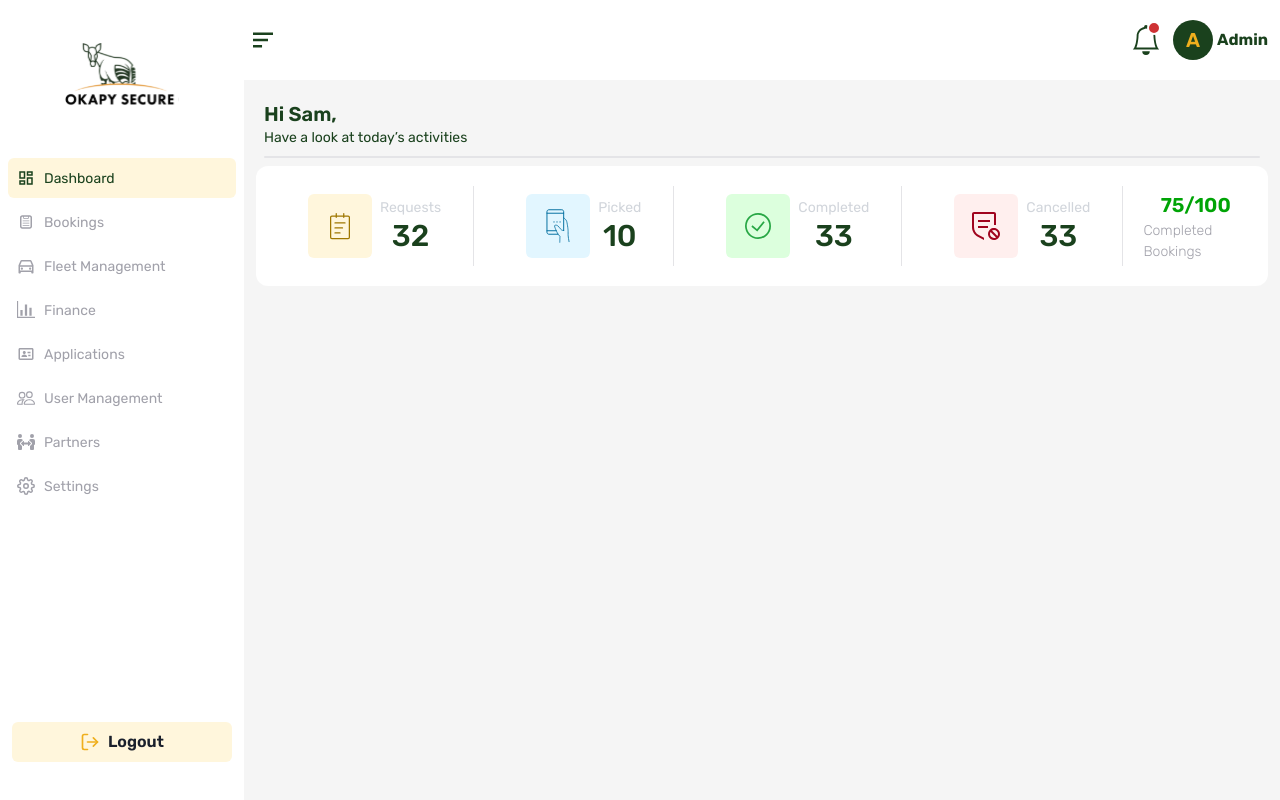
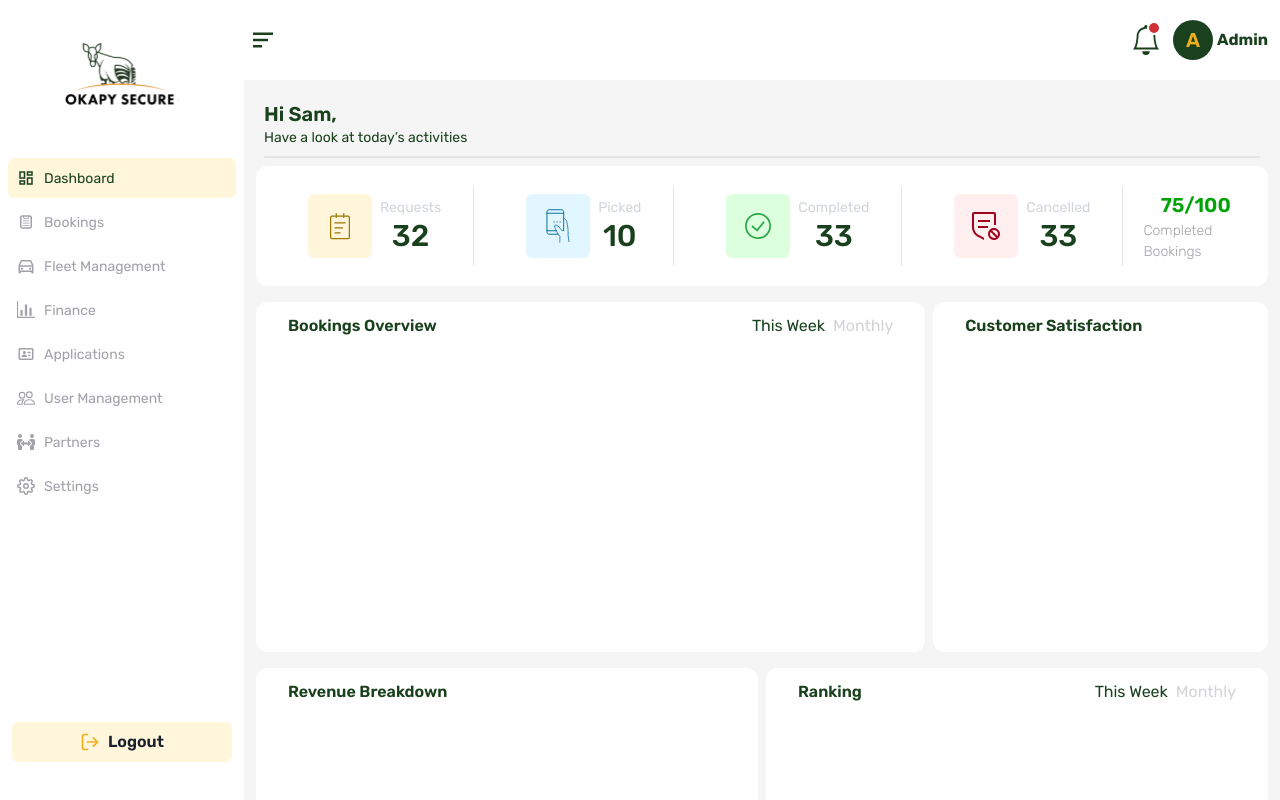
Before and after one commit to Pekstaar/pie-admin, a React (Create React App) app: page / in a window 1280 px wide. Shown: the top 800 px of the page. Built offline with nearby package versions, Linux system fonts and the light colour scheme.

Commit message:
[UPDATE]: dashboard template complete

```diff
--- a/src/pages/Dashboard.jsx
+++ b/src/pages/Dashboard.jsx
@@ -1,14 +1,95 @@
-import { Box } from "@chakra-ui/react";
+import { Box, HStack, Text } from "@chakra-ui/react";
 import React from "react";
 import ActivitiesCard from "../components/dashboard/ActivitiesCard";
 import Breadcrumb from "../components/dashboard/Breadcrumb";
+import Wrapper from "../components/general/Wrapper";
 
 const Dashboard = () => {
   return (
-    <Box p={"3"}>
+    <Box p={"3"} maxH={"91%"} overflowY={"scroll"}>
       <Breadcrumb />
 
       <ActivitiesCard />
+
+      {/* body */}
+
+      {/* Bookings and customer satisfaction */}
+      <HStack my={"4"} gap={"2"}>
+        <Wrapper className={"w-2/3"} h={"350px"}>
+          {/* header */}
+          <HStack justifyContent={"space-between"} px={"5"}>
+            <Text fontWeight={"semibold"}>Bookings Overview</Text>
+
+            <Box display={"flex"} gap={"2"}>
+              <Text>This Week</Text>
+              <Text className={"text-zinc-300"}>Monthly</Text>
+            </Box>
+          </HStack>
+
+          {/* body */}
+        </Wrapper>
+
+        <Wrapper className={"w-1/3"} h={"350px"}>
+          {/* header */}
+          <HStack justifyContent={"space-between"} px={"5"}>
+            <Text fontWeight={"semibold"}>Customer Satisfaction</Text>
+          </HStack>
+
+          {/* body */}
+        </Wrapper>
+      </HStack>
+
+      {/* ranking and revenue breakdown */}
+      <HStack my={"4"} gap={"2"}>
+        <Wrapper className={"w-1/2"} h={"350px"}>
+          {/* header */}
+          <HStack justifyContent={"space-between"} px={"5"}>
+            <Text fontWeight={"semibold"}>Revenue Breakdown</Text>
+          </HStack>
+
+          {/* body */}
+        </Wrapper>
+
+        <Wrapper className={"w-1/2"} h={"350px"}>
+          {/* header */}
+          <HStack justifyContent={"space-between"} px={"5"}>
+            <Text fontWeight={"semibold"}>Ranking</Text>
+
+            <Box display={"flex"} gap={"2"}>
+              <Text>This Week</Text>
+              <Text className={"text-zinc-300"}>Monthly</Text>
+            </Box>
+          </HStack>
+
+          {/* body */}
+        </Wrapper>
+      </HStack>
+
+      {/* Bookings by product category and vehicle type*/}
+      <HStack my={"4"} gap={"2"}>
+        <Wrapper className={"w-1/3"} h={"350px"}>
+          {/* header */}
+          <HStack justifyContent={"space-between"} px={"5"}>
+            <Text fontWeight={"semibold"}>Revenue Breakdown</Text>
+          </HStack>
+
+          {/* body */}
+        </Wrapper>
+
+        <Wrapper className={"w-2/3"} h={"350px"}>
+          {/* header */}
+          <HStack justifyContent={"space-between"} px={"5"}>
+            <Text fontWeight={"semibold"}>Ranking</Text>
+
+            <Box display={"flex"} gap={"2"}>
+              <Text>This Week</Text>
+              <Text className={"text-zinc-300"}>Monthly</Text>
+            </Box>
+          </HStack>
+
+          {/* body */}
+        </Wrapper>
+      </HStack>
     </Box>
   );
 };
```
